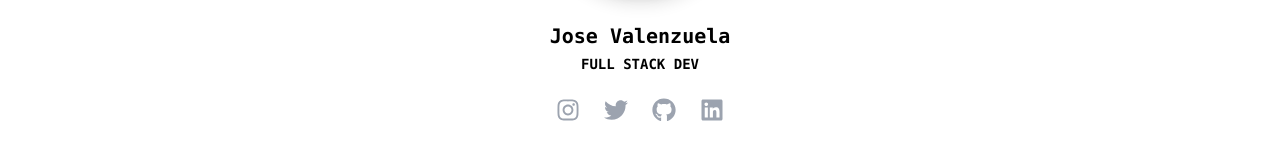
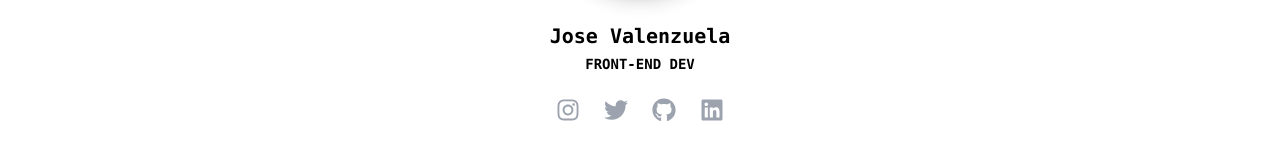
Before and after one commit to jmvr37/tailwind-netltify-test, a React (Create React App) app: page / in a window 1280 px wide. Shown: the part 4020-4164 px from the top of the page. Built offline with nearby package versions, Linux system fonts and the light colour scheme.

Commit message:
change footer

```diff
--- a/src/components/Footer.jsx
+++ b/src/components/Footer.jsx
@@ -19,7 +19,7 @@ return(
         <img alt="..." src={Profile} class="shadow-lg rounded-full mx-auto max-w-120-px"/>
         <div class="pt-6 text-center">
           <h5 class="text-xl font-bold font-mono  text-blueGray-700">Jose Valenzuela</h5>
-          <p class="mt-1 text-sm font-mono text-blueGray-400 uppercase font-semibold">Full Stack Dev</p>
+          <p class="mt-1 text-sm font-mono text-blueGray-400 uppercase font-semibold">Front-End Dev</p>
         </div>
       </div>
     </div>
```
